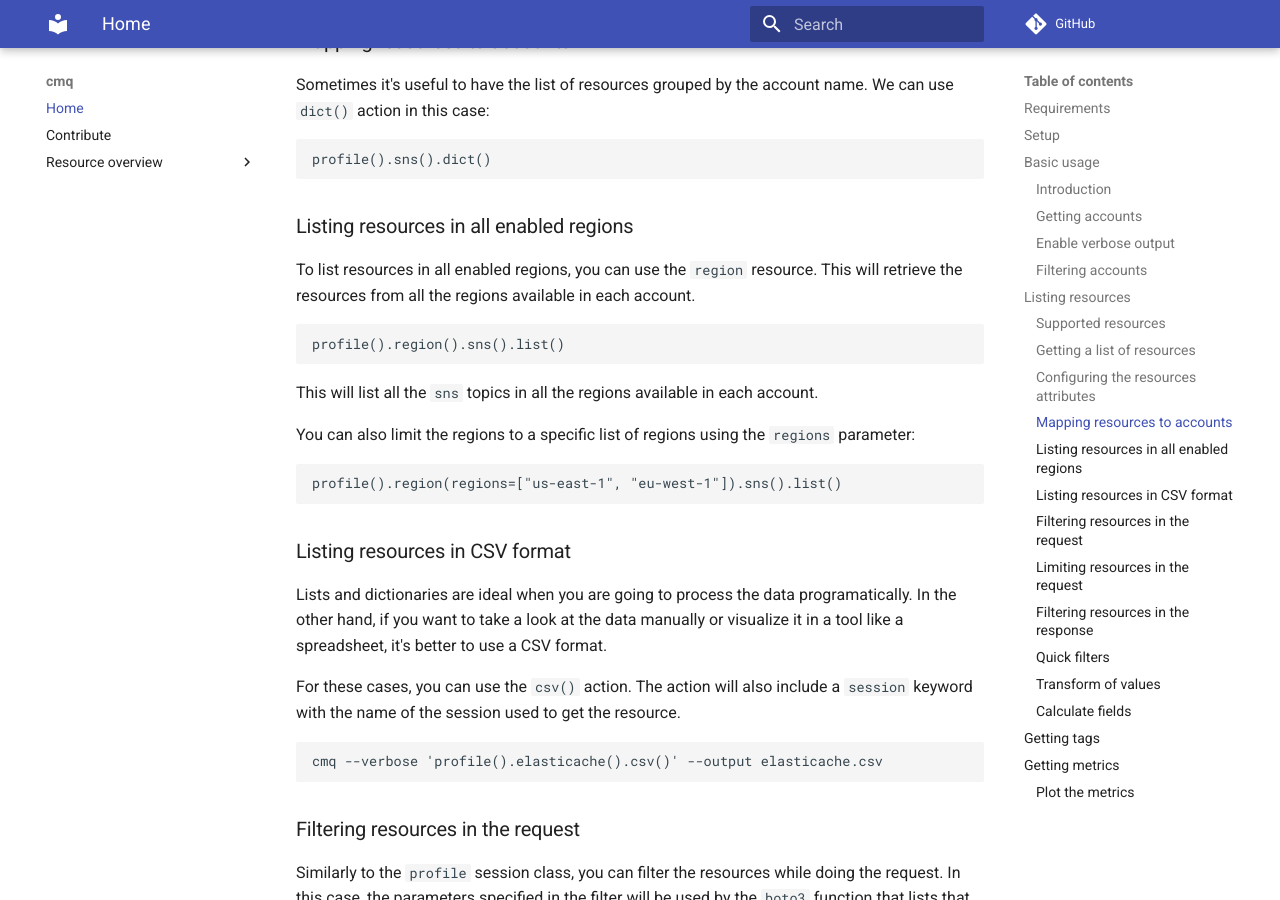
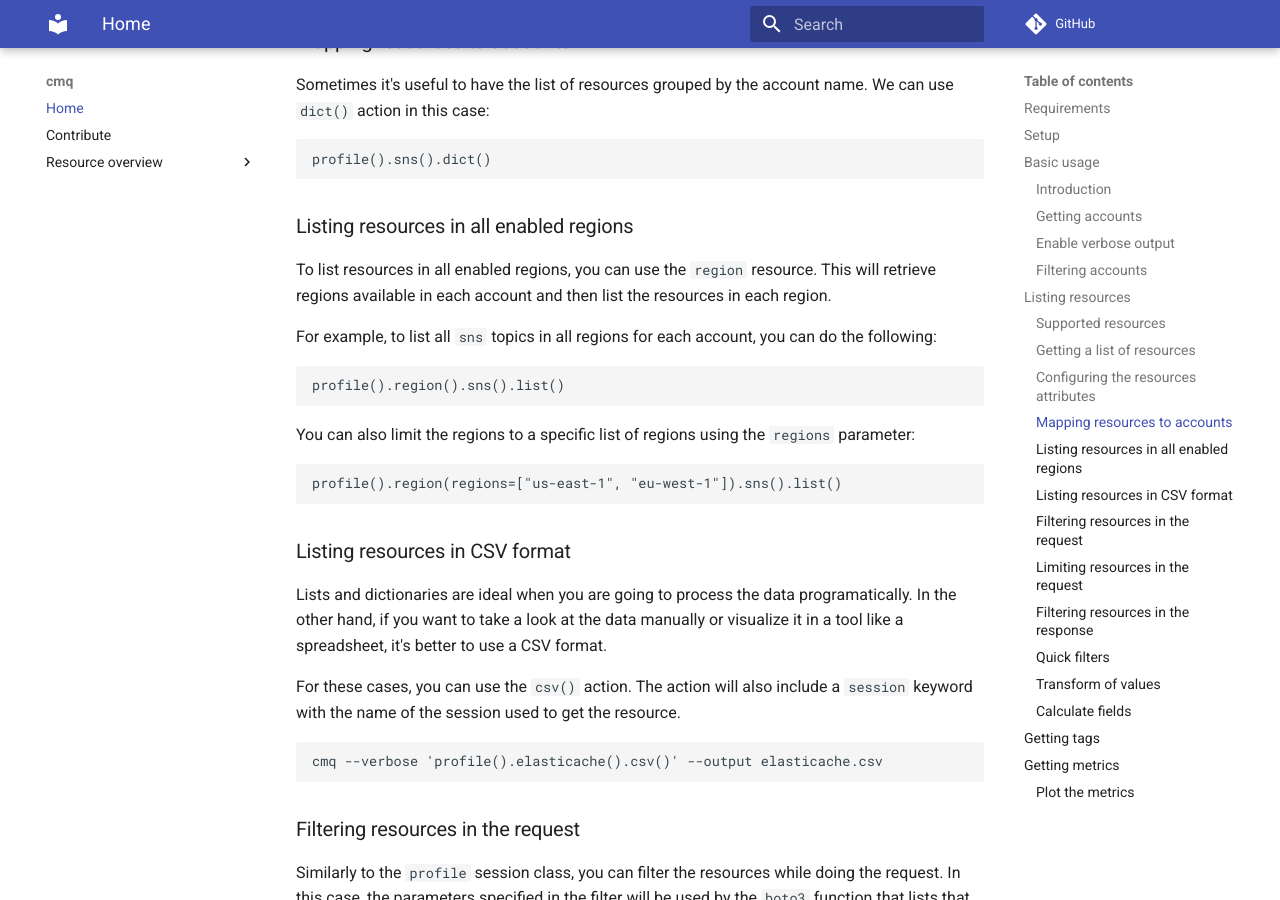
Before and after one commit to ocadotechnology/cmq, an MkDocs documentation site: the page built from docs/index.md, in a window 1280 px wide and 900 px high, scrolled down 3859 px. Built offline with MkDocs 1.6.1 and Material for MkDocs 9.7.7, drawn with Linux system fonts in a browser that asks for light colours; comment, search, counter and statistics services are not loaded.

Commit message:
doc: #31 Fix region example

````diff
--- a/docs/index.md
+++ b/docs/index.md
@@ -153,12 +153,12 @@ profile().sns().dict()
 
 ### Listing resources in all enabled regions
 
-To list resources in all enabled regions, you can use the `region` resource. This will retrieve the resources from all the regions available in each account.
+To list resources in all enabled regions, you can use the `region` resource. This will retrieve regions available in each account and then list the resources in each region.
+
+For example, to list all `sns` topics in all regions for each account, you can do the following:
 ```python
 profile().region().sns().list()
 ```
-
-This will list all the `sns` topics in all the regions available in each account.
 
 You can also limit the regions to a specific list of regions using the `regions` parameter:
 
````
